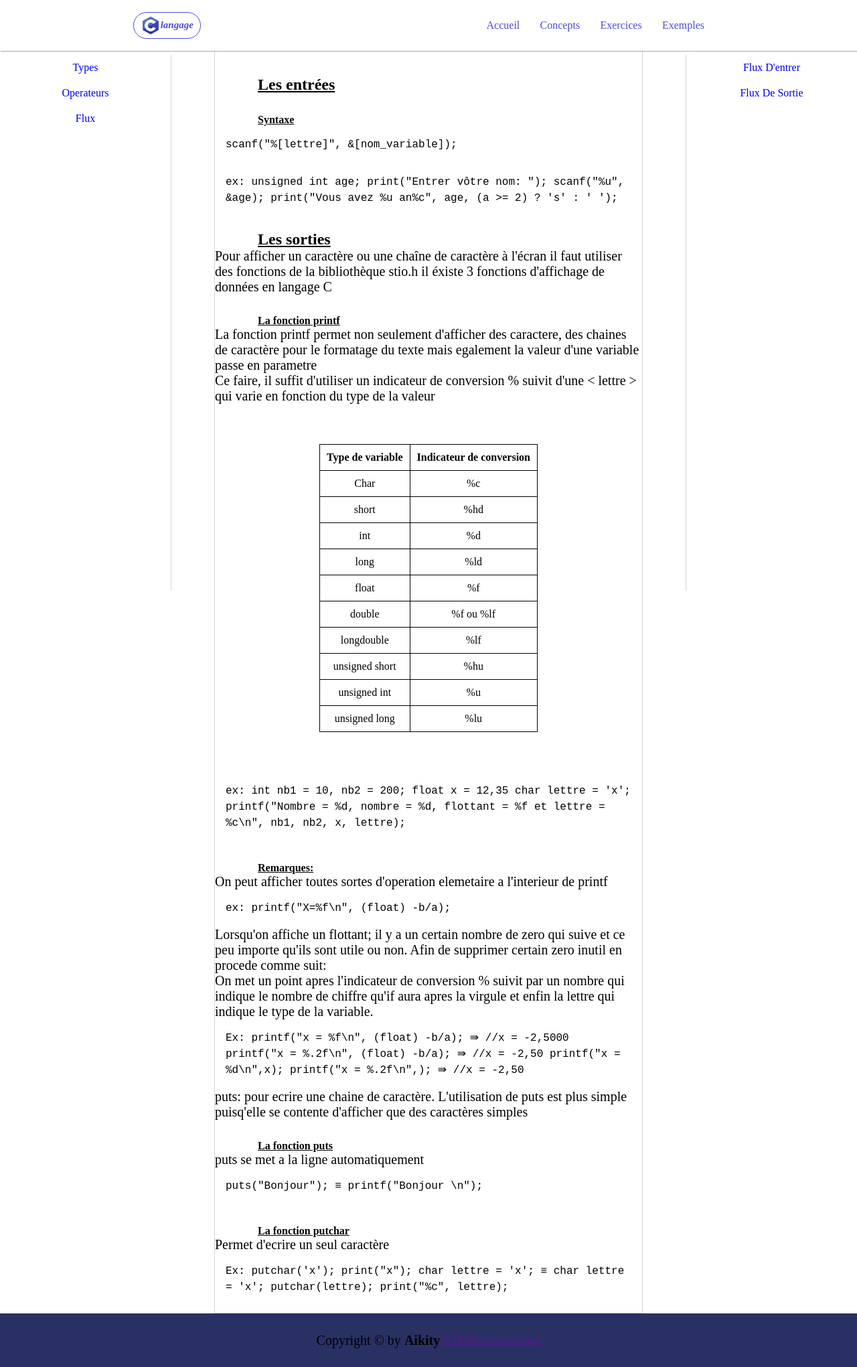
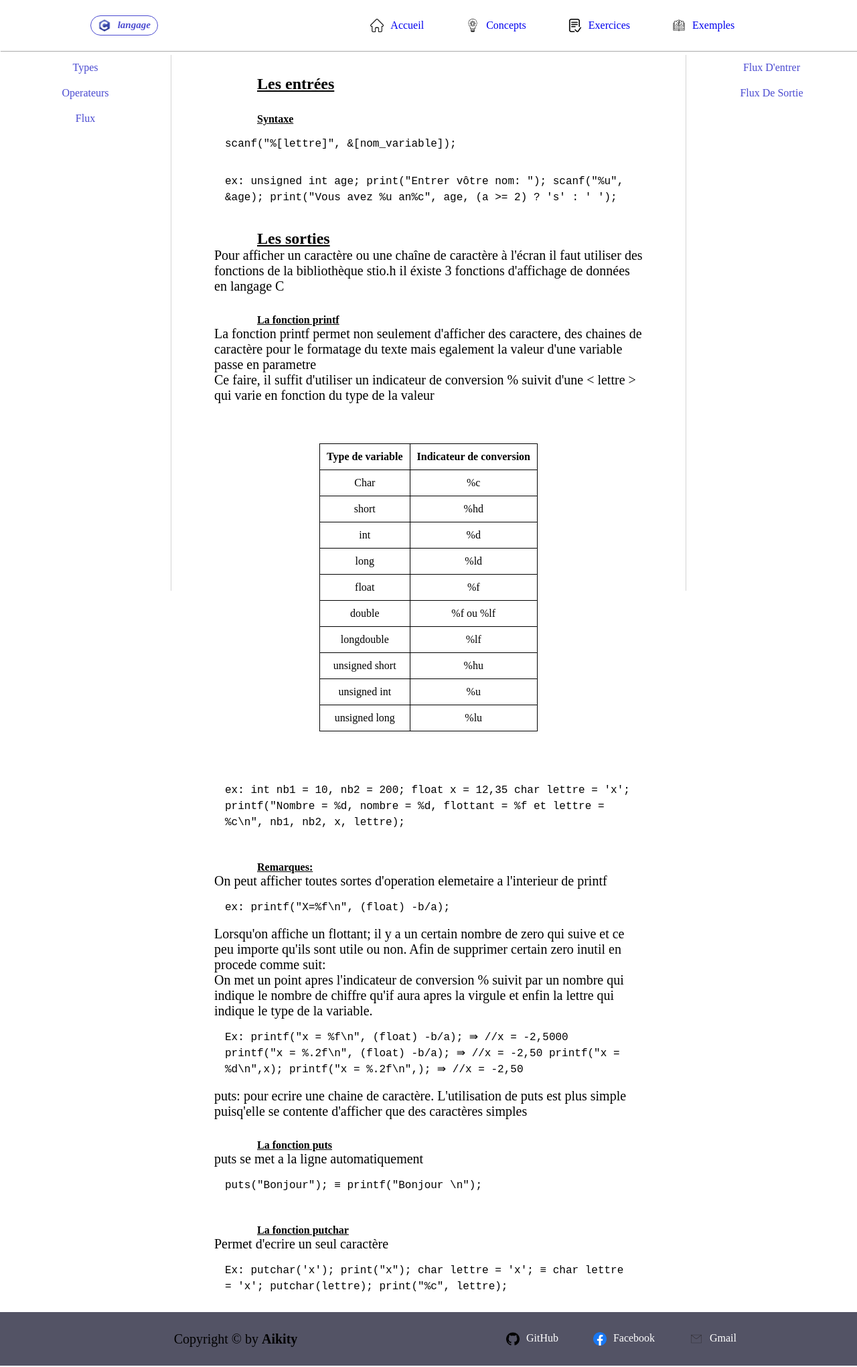
Before and after one commit to Aikity/documentation-c, a plain HTML site: page flux.html in a window 1280 px wide. Shown: the whole page at 67% size. Drawn offline with Linux system fonts and the light colour scheme.

Commit message:
update: adding icons

```diff
--- a/CSS/flux.css
+++ b/CSS/flux.css
@@ -5,9 +5,6 @@
     --padding-table: 10px;
 }
 
-#main-content{
-    border: 1px solid var(--color-border);
-}
 
 #main-content > div{
     margin: 10px 0;
--- a/CSS/operateur.css
+++ b/CSS/operateur.css
@@ -38,13 +38,8 @@ pre {
 .exemples > h4 {
     text-indent: var(--ti);
 }
-#main-content{
-    border: 1px solid lightgray;
-}
 
-.table {
 
-}
 
 table {
     border: 1px solid;
--- a/CSS/style.css
+++ b/CSS/style.css
@@ -1,114 +1,158 @@
-*{
+* {
+    box-sizing: border-box;
+    margin: 0;
     padding: 0;
-    margin: 0;
-    box-sizing: border-box;
+    text-decoration: none;
 }
-:root{
+
+:root {
+    --COLOR-DARK: rgb(41, 48, 100);
     --COLOR-DESIGN: rgb(75, 75, 209);
-    --COLOR-DARK: rgb(41, 48, 100);
     --COLOR-GRAY: rgb(93, 97, 118);
+}
+
+img {
+    height: 20px;
+    width: 20 px;
+    margin-right: 10px;
 }
 
 #main-content {
     display: flex;
     flex-direction: column;
-    width: 50vw;
     margin: auto;
     padding-top: 100px;
+    width: 50vw;
 }
 
 header {
-    display: flex;
-    justify-content: space-around;
     align-items: center;
     background: white;
+    color: var(--COLOR-GRAY);
+    display: flex;
     height: 2cm;
+    justify-content: space-around;
+    box-shadow: 1px 1px 1px rgba(0, 0, 0, 0.3);
 }
 
-footer{
+.logo-titre {
+    align-items: center;
+    border: 1px solid var(--COLOR-DESIGN);
+    border-radius: 40px;
     display: flex;
-    justify-content: center;
-    align-items: center;
-    width: 100%;
-    min-height: 10vh;
-    background: var(--COLOR-DARK);
+    padding: 4px 10px;
+    text-align: center;
+    width: fit-content;
 }
 
-header {
-    color: var(--COLOR-GRAY);
-    box-shadow: 1px 1px 1px  rgba(0, 0, 0, 0.3);
-}
-
-.logo-titre{
-    border: 1px solid var(--COLOR-DESIGN);
-    padding: 4px 10px;
-    border-radius: 40px ;
-    width: fit-content;
-    text-align: center;
-    display: flex;
-    align-items: center;
-}
-
-
-.logo-titre h1{
+.logo-titre h1 {
     color: var(--COLOR-DESIGN);
     font-size: 15px;
     font-style: italic;
 }
 
 
-.list-header{
-     width: 30vw;
+.list-header {
     display: flex;
     justify-content: space-evenly;
-}
-.list-header > li {
-    list-style: none;
+    width: 50vw;
 }
 
-.list-header li > a{
-    text-decoration: none;
-    color: var(--COLOR-DESIGN);
-    padding: 13px 1px;
+.list-header>div {
+    display: flex;
+    align-items: center;
 }
 
-.list-header li > a:hover{
-    border-bottom: 1px solid var(--COLOR-DESIGN);
-    transition: ease-in;
+.list-header div {
+    padding: 5px 15px;
 }
 
-#header {
-    position: fixed;
-    left: 0;
-    right: 0;
-    margin-bottom: 80px;
+
+.list-header div:hover {
+    background: rgb(216, 212, 212);
+    border-radius: 5px;
 }
 
-[id*="aside"]{
+
+#header {
+    left: 0;
+    margin-bottom: 80px;
     position: fixed;
+    right: 0;
+}
+
+[id*="aside"] {
     display: flex;
     flex-direction: column;
     list-style: none;
     margin-top: 80px;
+    position: fixed;
     width: 20%;
 }
 
-[id*="aside"] a{
-    text-decoration: none;
+[id*="aside"] a {
+    color: var(--COLOR-DESIGN);
     padding: 10px;
     text-align: center;
-    color: var  (--COLOR-DESIGN);
+    text-decoration: none;
     text-transform: capitalize;
 }
 
-#aside-right{
+[id*="aside"] a:hover {
+    background: rgb(234, 229, 229);
+}
+
+#aside-right {
+    border-left: 1px solid lightgray;
     height: 100%;
     right: 0;
-    border-left: 1px solid lightgray;
 }
 
-#aside-left{
+#aside-left {
+    border-right: 1px solid lightgray;
     height: 100%;
     left: 0;
-    border-right: 1px solid lightgray;
 }
+
+
+footer {
+    background: rgb(83, 83, 101);
+    display: flex;
+    justify-content: space-evenly;
+    align-items: center;
+    height: 80px;
+
+}
+
+.author,
+.network {
+    width: 35vw;
+}
+
+.author {
+    text-align: center;
+}
+
+.network {
+    display: inherit;
+    justify-content: space-evenly;
+    align-items: center;
+    height: 80px;
+}
+
+
+
+
+.network>div {
+    display: inherit;
+    align-content: center;
+}
+
+
+.network div > a{
+   color: white;
+}
+
+.network div > a:hover{
+   color: rgb(129, 146, 183);
+}
--- a/CSS/types.css
+++ b/CSS/types.css
@@ -31,9 +31,6 @@ table, th, td {
 }
 
 
-#main-content{
-    border: 1px solid lightgray;
-}
 #main-content  h2{
     text-align: center;
     text-decoration: underline;
--- a/flux.html
+++ b/flux.html
@@ -13,7 +13,7 @@
 
 <body>
 
-    <header id="header">
+   <header id="header">
         <div class="logo-titre">
             <img src="assets/c_logos.png" alt="logos_c" widh="30px" height="30px">
             <h1>langage</h1>
@@ -21,14 +21,27 @@
 
 
         <nav class="nav-header">
-            <ul class="list-header">
-                <li><a href="index.html">Accueil</a></li>
-                <li><a href="#">Concepts</a></li>
-                <li><a href="#">Exercices</a></li>
-                <li><a href="#">Exemples</a></li>
-            </ul>
+            <div class="list-header">
+                <div>
+                    <img src="assets/image.png" alt="Accueil">
+                    <a href="index.html">Accueil</a>
+                </div>
+                <div>
+                    <img src="assets/concept.png" alt="Concepts">
+                    <a href="#">Concepts</a>
+                </div>
+                <div>
+                    <img src="assets/approval.png" alt="Exercices">
+                    <a href="#">Exercices</a>
+                </div>
+                <div>
+                    <img src="assets/book.png" alt="Exemples">
+                    <a href="#">Exemples</a>
+                </div>
+            </div>
         </nav>
     </header>
+
     <hr>
 
     <!-- ================= SOMMAIRE (gauche) ================= -->
@@ -216,11 +229,28 @@
     </main>
 
     <footer>
-        <p>Copyright &copy; by <strong> Aikity</strong> </p>
-        <a href="">GitHub</a>
-        <a href="">Facebook</a>
-        <a href="">Gmail</a>
-    </footer>
+            <div class="author">
+
+                <p>Copyright &copy; by <strong>Aikity</strong></p>
+            </div>
+            <div class="network">
+                <div>
+                    <img src="assets/github.png" alt="GitHub">
+                    <a href="#">GitHub</a>
+                </div>
+                <div>
+                    <img src="assets/facebook.png" alt="Facebook">
+                    <a href="#">Facebook</a>
+
+                </div>
+
+                <div>
+                    <img src="assets/email.png" alt="Gmail">
+                    <a href="#">Gmail</a>
+                </div>
+            </div>
+
+        </footer>
 </body>
 
 </html>
```
Also changed, not shown: index.html (+37 -9 lines), operateurs.html (+43 -13 lines), types.html (+41 -12 lines), assets/approval.png (added), assets/book.png (added), assets/concept.png (added), assets/email.png (added), assets/facebook.png (added), assets/github.png (added), assets/image.png (added).
